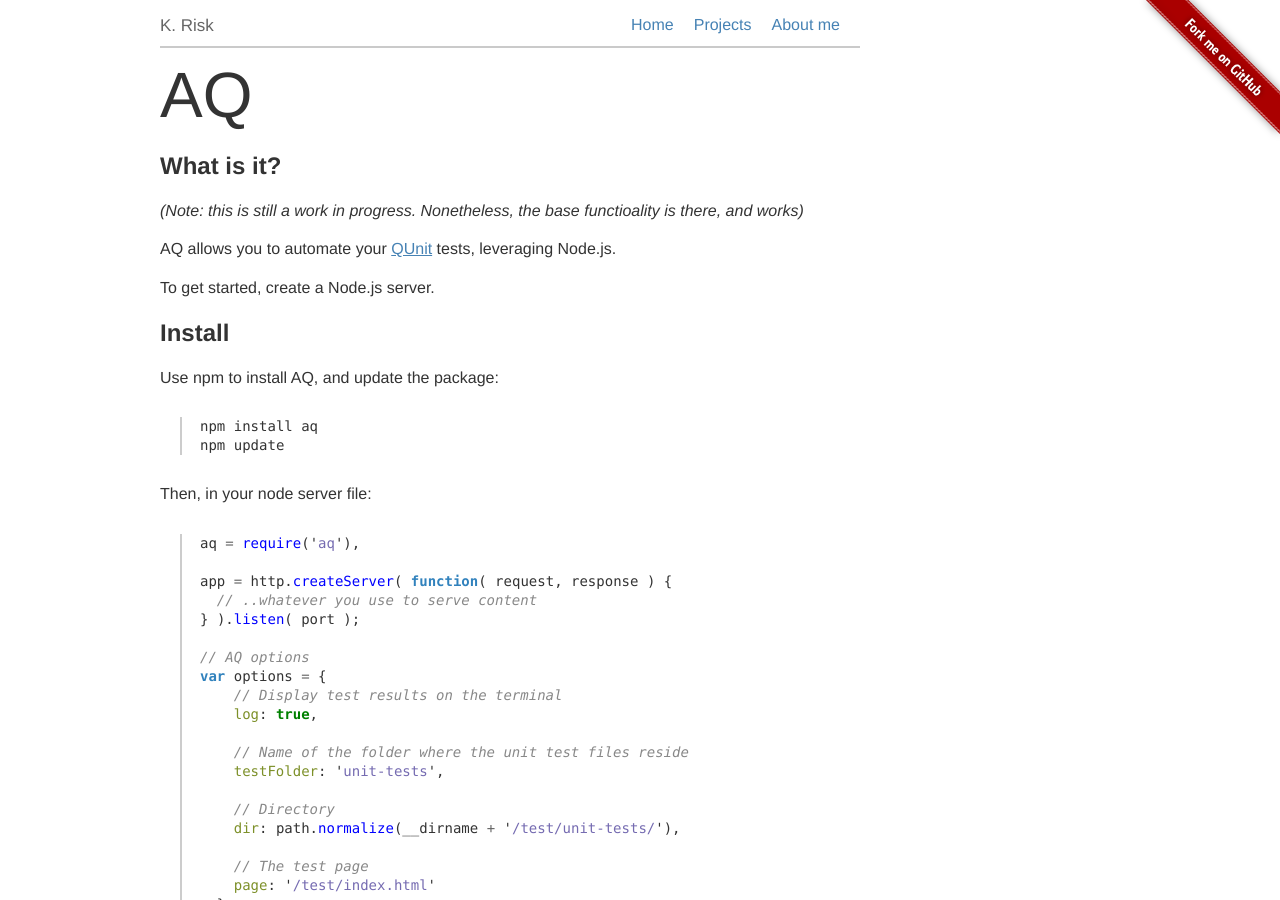
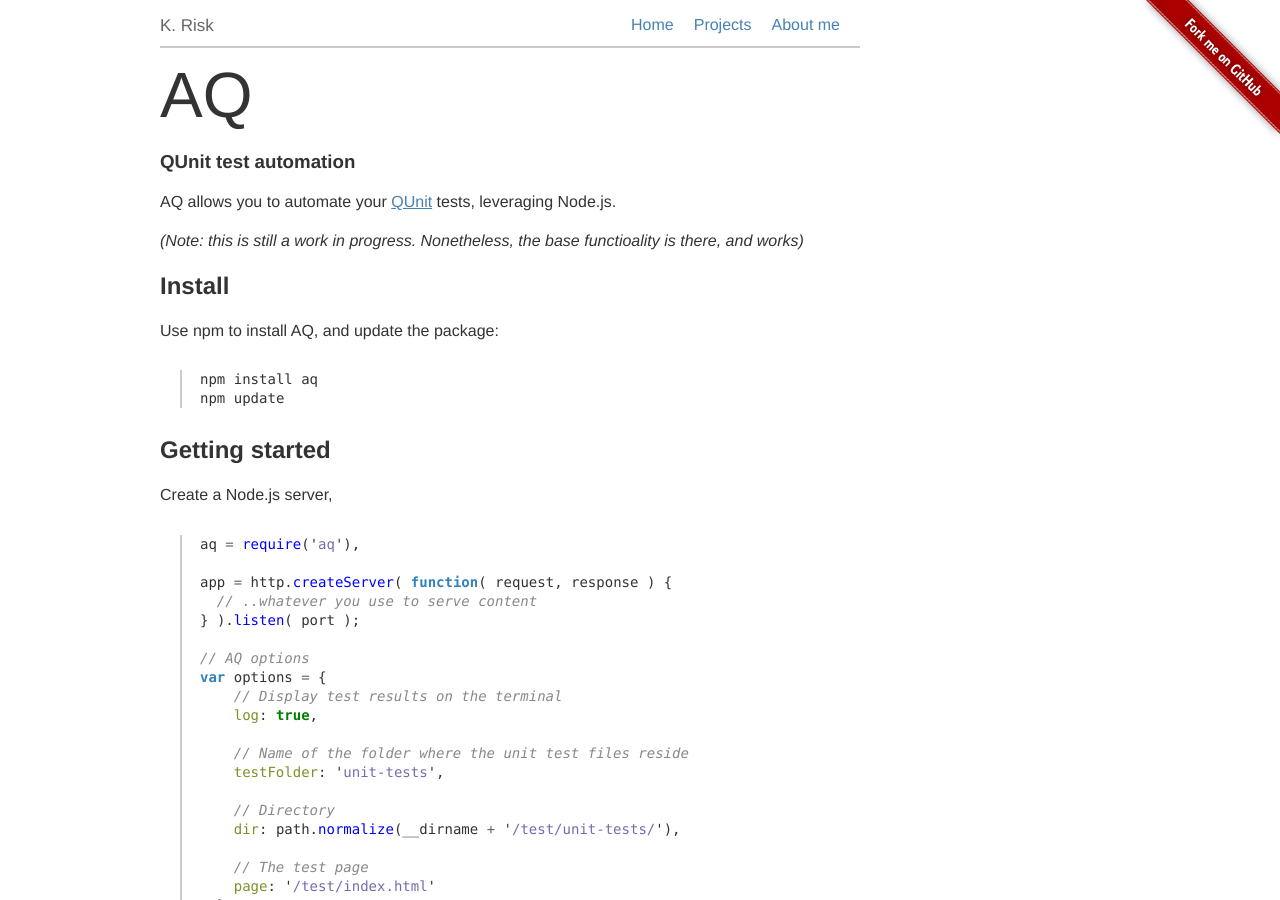
Before and after one commit to krisk/krisk.github.com, a Jekyll site: the page built from projects/aq.md, in a window 1280 px wide and 900 px high. Built offline with Jekyll 4.4.1, drawn with Linux system fonts in a browser that asks for light colours; comment, search, counter and statistics services are not loaded.

Commit message:
AQ page structure change

```diff
--- a/projects/aq.md
+++ b/projects/aq.md
@@ -12,13 +12,11 @@ css:
   - /css/examples/fuse.css
 ---
 
-## What is it?
-
-*(Note: this is still a work in progress. Nonetheless, the base functioality is there, and works)*
+### QUnit test automation
 
 AQ allows you to automate your [QUnit](http://docs.jquery.com/QUnit) tests, leveraging Node.js.
 
-To get started, create a Node.js server.
+*(Note: this is still a work in progress. Nonetheless, the base functioality is there, and works)*
 
 ## Install
 
@@ -29,7 +27,9 @@ npm install aq
 npm update
 {% endhighlight %}
 
-Then, in your node server file:
+## Getting started
+
+Create a Node.js server,
 
 {% highlight javascript %}
 aq = require('aq'),
```
